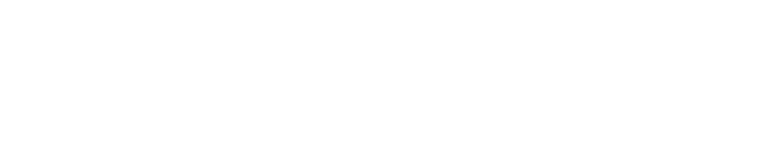
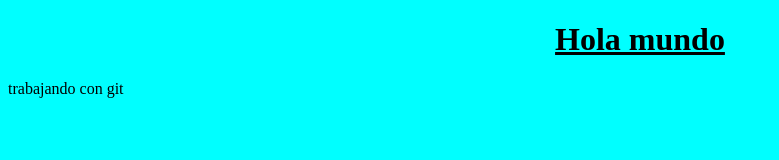
Before and after one commit to CristianL27/CursoGit, a plain HTML site: page index.html in a window 1280 px wide. Shown: the whole page, without its empty margins (0-779 px from the left). Drawn offline with Linux system fonts and the light colour scheme.

Commit message:
titulo, parrafo y estilo css

```diff
--- /dev/null
+++ b/Css/Styles.css
@@ -0,0 +1,7 @@
+h1{
+    text-align: center;
+    text-decoration: underline;
+}
+body{
+    background-color: aqua;
+}
--- a/index.html
+++ b/index.html
@@ -4,8 +4,10 @@
     <meta charset="UTF-8">
     <meta name="viewport" content="width=device-width, initial-scale=1.0">
     <title>Document</title>
+    <link rel="stylesheet" href="./Css/Styles.css">
 </head>
 <body>
-
+    <h1>Hola mundo</h1>
+    <p>trabajando con git</p>
 </body>
 </html>
```
Also changed, not shown: JS/main.js (added).
